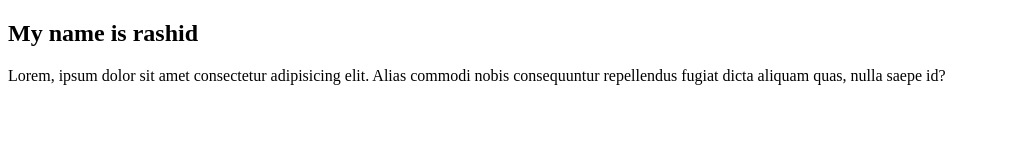
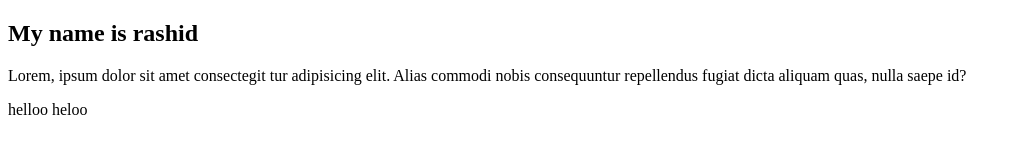
Before and after one commit to Mamun-rashid-3355/git-thiresd-try, a plain HTML site: page index.html in a window 1280 px wide. Shown: the whole page, without its empty margins (0-1021 px from the left). Drawn offline with Linux system fonts and the light colour scheme.

Commit message:
my tring for third time

```diff
--- a/index.html
+++ b/index.html
@@ -7,6 +7,9 @@
 </head>
 <body>
     <h2>My name is rashid</h2>
-    <p>Lorem, ipsum dolor sit amet consectetur adipisicing elit. Alias commodi nobis consequuntur repellendus fugiat dicta aliquam quas, nulla saepe id?</p>
+    <p>Lorem, ipsum dolor sit amet consectegit tur adipisicing elit.
+         Alias commodi nobis consequuntur repellendus fugiat dicta aliquam quas, nulla saepe id?</p>
+         <p>helloo heloo</p>
+
 </body>
 </html>
```
